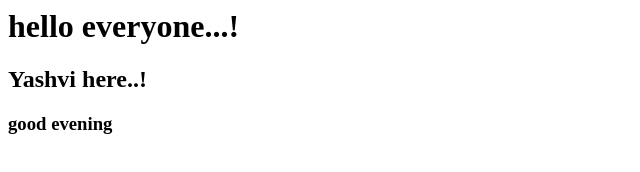
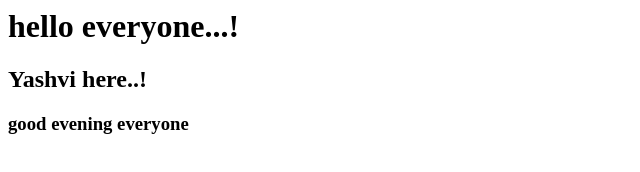
Before and after one commit to yashu1506/demo15, a plain HTML site: page index.html in a window 1280 px wide. Shown: the full height of the page, 0-640 px from the left. Drawn offline with Linux system fonts and the light colour scheme.

Commit message:
Update index.html

```diff
--- a/index.html
+++ b/index.html
@@ -1,3 +1,3 @@
 <h1> hello everyone...!</h1>
 <h2>Yashvi here..!</h2>
-<h3>good evening</h3>
+<h3>good evening everyone</h3>
```
